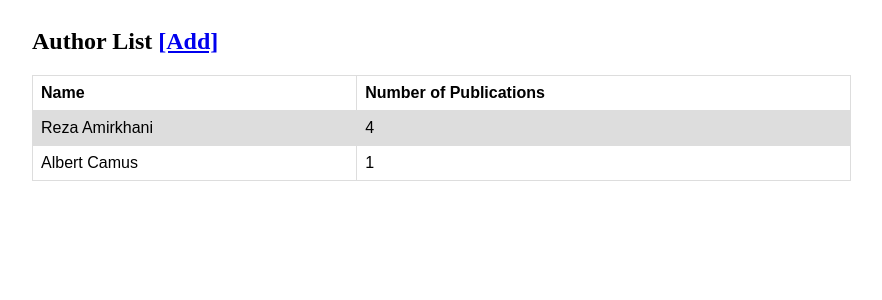
After one commit to sepme/django_test, a Django app: page /author-list/ in a window 1280 px wide. The commit adds this page. Shown: the top 300 px of the page, without its empty margins (224-1106 px from the left). Run offline with Django 3.2, Linux system fonts and the light colour scheme; data comes from the database, SQL or seed files in the repository; both versions use the stored data as it was after the commit.

Commit message:
[#4] Adding publisher and author list, too

```diff
--- a/accounts/views.py
+++ b/accounts/views.py
@@ -3,12 +3,26 @@ from django.views import generic
 from django.http import HttpResponseRedirect
 
 import accounts.models as models
-from accounts.forms import AddBook
+from accounts.forms import AddBook, AddAuthor, AddPublisher
+
 
 class BookList(generic.ListView):
     model = models.Book
     template_name = 'book_list.html'
     context_object_name = 'book_list'
+
+
+class AuthorList(generic.ListView):
+    model = models.Author
+    template_name = 'author_list.html'
+    context_object_name = 'author_list'
+
+
+class PublisherList(generic.ListView):
+    model = models.Publisher
+    template_name = 'publisher_list.html'
+    context_object_name = 'publisher_list'
+
 
 def add_book(request):
     if request.method == 'POST':
@@ -26,4 +40,30 @@ def add_book(request):
             return HttpResponseRedirect(reverse('book_list'))
     else:
         form = AddBook()
-    return render(request, 'add_book.html', {'form':form})
+    return render(request, 'add_form.html', {'form': form, 'object_name': 'Book'})
+
+
+def add_author(request):
+    if request.method == 'POST':
+        form = AddAuthor(request.POST)
+        if form.is_valid():
+            name = form.cleaned_data['name']
+            new_author = models.Author(name=name)
+            new_author.save()
+            return HttpResponseRedirect(reverse('author_list'))
+    else:
+        form = AddAuthor()
+    return render(request, 'add_form.html', {'form': form, 'object_name': 'Author'})
+
+
+def add_publisher(request):
+    if request.method == 'POST':
+        form = AddPublisher(request.POST)
+        if form.is_valid():
+            name = form.cleaned_data['name']
+            new_publisher = models.Publisher(name=name)
+            new_publisher.save()
+            return HttpResponseRedirect(reverse('publisher_list'))
+    else:
+        form = AddPublisher()
+    return render(request, 'add_form.html', {'form': form, 'object_name': 'Publisher'})
--- a/django_test/urls.py
+++ b/django_test/urls.py
@@ -1,13 +1,17 @@
 from django.contrib import admin
 from django.urls import path, include
 from django.views.generic.base import TemplateView
-from accounts.views import BookList, add_book
+from accounts.views import BookList, AuthorList, PublisherList, add_book, add_author, add_publisher
 
 urlpatterns = [
     path('accounts/', include('django.contrib.auth.urls')),
     path('profile/', TemplateView.as_view(template_name='profile.html'), name='profile'),
-    path('book-list', BookList.as_view(), name='book_list'),
+    path('book-list/', BookList.as_view(), name='book_list'),
+    path('author-list/', AuthorList.as_view(), name='author_list'),
+    path('publisher-list/', PublisherList.as_view(), name='publisher_list'),
     path('add-book/', add_book, name='book_add'),
+    path('add-author/', add_author, name='author_add'),
+    path('add-publisher/', add_publisher, name='publisher_add'),
     path('admin/', admin.site.urls),
     path('catalog/', TemplateView.as_view(template_name='home.html'), name='home')
 ]
--- a/templates/add_book.html
+++ b/templates/add_form.html
@@ -5,7 +5,7 @@
 {% block user_name %}Hi {{ user.username }}!{% endblock %}
 
 {% block content %}
-    <h2>Add Book</h2>
+    <h2>Add {{ object_name }}</h2>
     <form method="post">
         {% csrf_token %}
         {{ form.as_p }}
--- /dev/null
+++ b/templates/author_list.html
@@ -0,0 +1,45 @@
+{% extends 'base_profile.html' %}
+
+{% block style %}
+    <style>
+    table {
+      font-family: arial, sans-serif;
+      border-collapse: collapse;
+      width: 80%;
+    }
+
+    td, th {
+      border: 1px solid #dddddd;
+      text-align: left;
+      padding: 8px;
+    }
+
+    tr:nth-child(even) {
+      background-color: #dddddd;
+    }
+    </style>
+{% endblock %}
+
+{% block title %}Author List{% endblock %}
+
+{% block user_name %}Hi {{ user.username }}!{% endblock %}
+
+{% if author_list %}
+    {% block content %}
+        <h2>Author List <a href="{% url 'author_add' %}">[Add]</a></h2>
+        <table>
+            <tr>
+                <th>Name</th>
+                <th>Number of Publications</th>
+            </tr>
+        {% for author in author_list %}
+            <tr>
+                <td>{{ author.name }}</td>
+                <td>{{ author.book_number }}</td>
+            </tr>
+        {% endfor %}
+        </table>
+    {% endblock %}
+{% else %}
+    <h2>There is no author added yet!</h2>
+{% endif %}
--- a/templates/base_profile.html
+++ b/templates/base_profile.html
@@ -13,8 +13,8 @@
             <li>{% block user_name %}{% endblock %}</li>
             </br>
             <li><a href="{% url 'book_list' %}">Book List</a></li>
-            <li><a href="/author-list">Author List</a></li>
-            <li><a href="/publisher-list">Publisher List</a></li>
+            <li><a href="{% url 'author_list' %}">Author List</a></li>
+            <li><a href="{% url 'publisher_list' %}">Publisher List</a></li>
             </br>
             <li><a href="{% url 'logout' %}">Logout</a></li>
         </ul>
```
Also changed, not shown: accounts/forms.py (+8 -0 lines), templates/publisher_list.html (added, +45 -0 lines), db.sqlite3.
